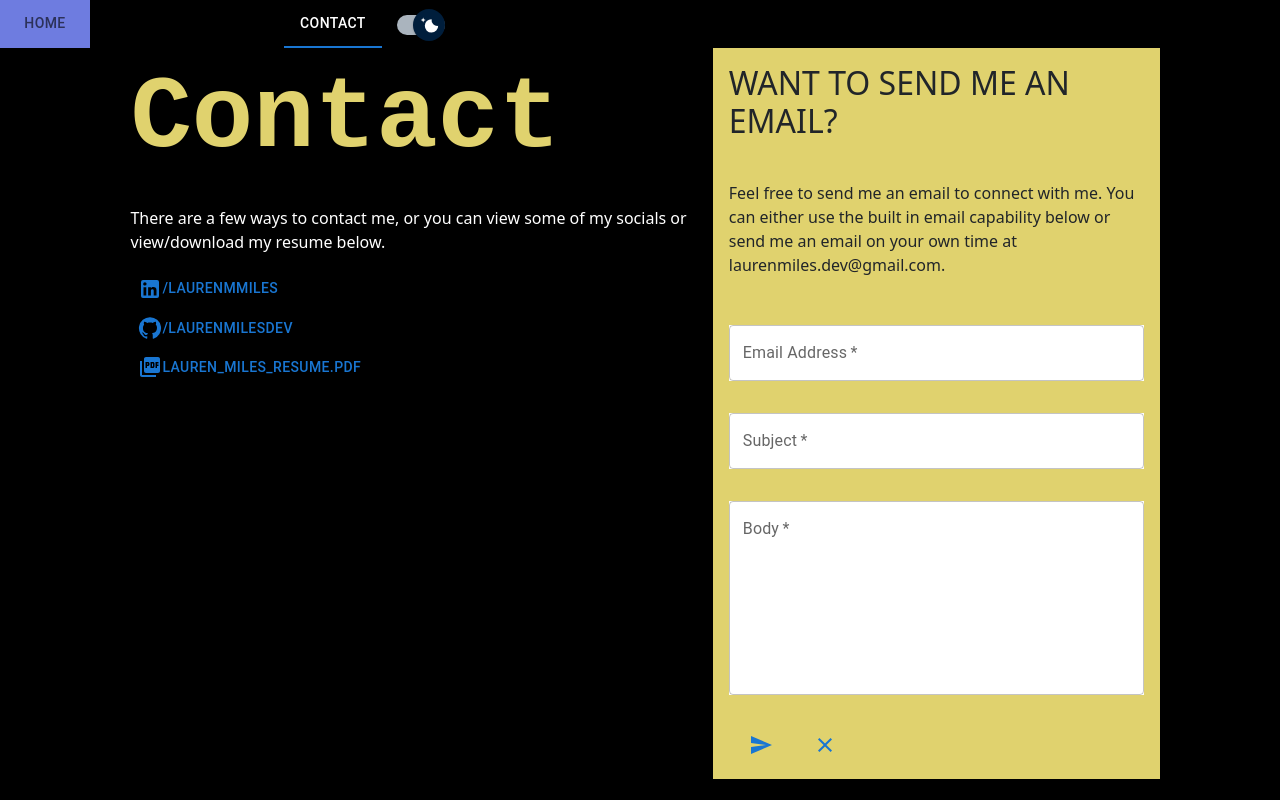
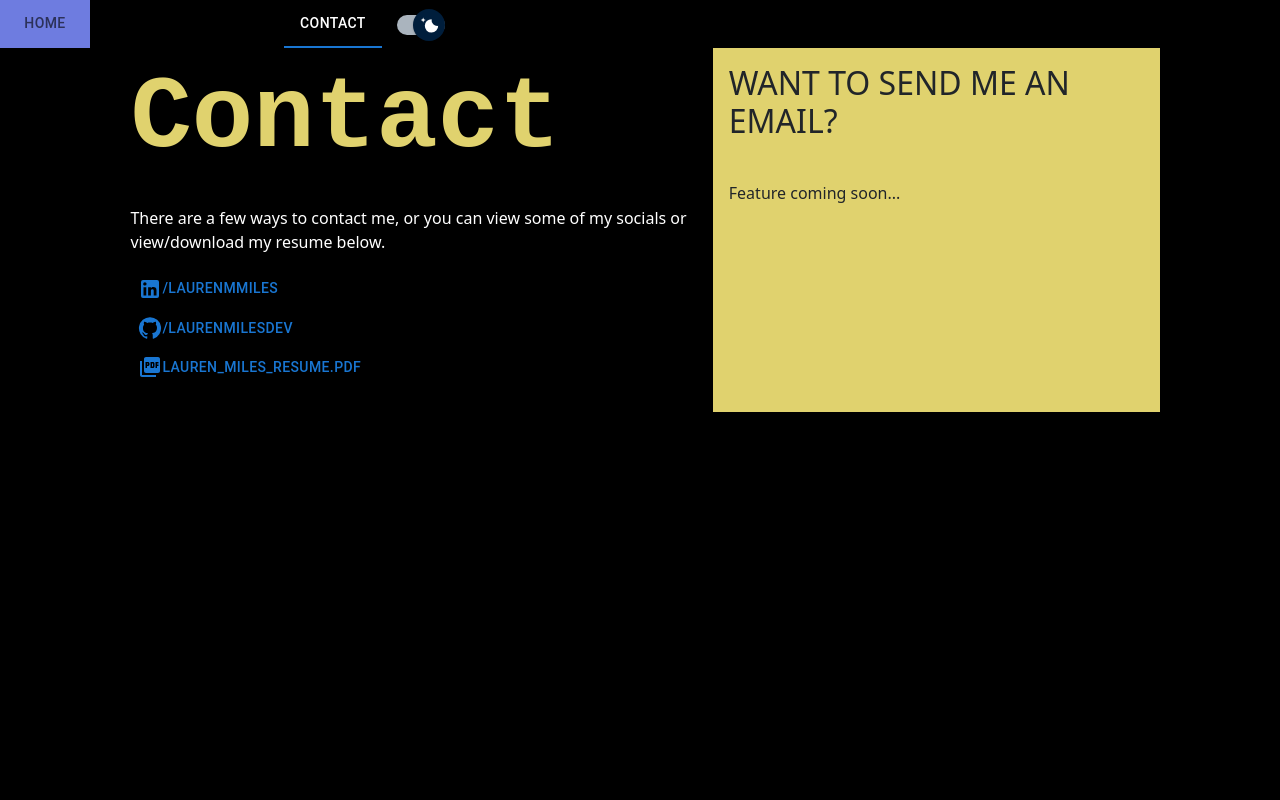
Before and after one commit to laurenmilesdev/portfolio, a Next.js app: page / in a window 1280 px wide. Both pictures are taken after a click on the tab "CONTACT". Built offline with nearby package versions, Linux system fonts and the light colour scheme; a web font is replaced by a local one.

Commit message:
Broke out EmailForm into own component

```diff
--- a/src/components/contact/Email.tsx
+++ b/src/components/contact/Email.tsx
@@ -1,14 +1,4 @@
-import { useState } from 'react';
-import { Button, TextField } from '@mui/material';
-import SendIcon from '@mui/icons-material/Send';
-import ClearIcon from '@mui/icons-material/Clear';
-
-import EmailService from '../../services/email-service';
-import EmailType from '../../types/contact/email';
-import TextFieldType from '../../types/component-helpers/text-field';
-import * as EmailTextFieldConstant from '../../constants/email-text-field-type';
-
-import styles from './Email.module.css';
+import EmailForm from './EmailForm';
 
 type Props = {
   subtitle: string;
@@ -16,93 +6,18 @@ type Props = {
 };
 
 export default function Email(props: Props): JSX.Element {
-  const [email, setEmail] = useState(new EmailType('laurenmiles.dev@gmail.com', '', '', ''));
-  const [fromError, setFromError] = useState(false);
-  const [subjectError, setSubjectError] = useState(false);
-  const [bodyError, setBodyError] = useState(false);
-  const fields = [
-    new TextFieldType('from', 'email', email.from, 'Email Address', 'email address'),
-    new TextFieldType('subject', 'text', email.subject, 'Subject', 'subject'),
-    new TextFieldType('body', 'text', email.body, 'Body', 'body'),
-  ];
-
-  function handleChange(e: any) {
-    const { id, value } = e.target;
-    const valueEmpty = value === '';
-
-    setEmail((prev) => ({
-      ...prev,
-      [id]: value,
-    }));
-
-    if (fromError && id === EmailTextFieldConstant.from && !valueEmpty) setFromError(false);
-    if (subjectError && id === EmailTextFieldConstant.subject && !valueEmpty)
-      setSubjectError(false);
-    if (bodyError && id === EmailTextFieldConstant.body && !valueEmpty) setBodyError(false);
-  }
-
-  function formValidation() {
-    const isFromValid = email.from !== '';
-    const isSubjectValid = email.subject !== '';
-    const isBodyValid = email.body !== '';
-
-    if (isFromValid && isSubjectValid && isBodyValid) return true;
-
-    if (!isFromValid) setFromError(true);
-    if (!isSubjectValid) setSubjectError(true);
-    if (!isBodyValid) setBodyError(true);
-
-    return false;
-  }
-
-  function submit(e: any) {
-    e.preventDefault();
-
-    const formIsValid = formValidation();
-
-    if (formIsValid) {
-      new EmailService().send(email);
-    }
-  }
-
   return (
-    <form onSubmit={(e: any) => submit(e)}>
     <div className="col-md-12 email-container">
       <div className="col-md-12 p-3">
         <h2>{props.subtitle.toUpperCase()}</h2>
       </div>
+
       <div className="col-md-12 p-3">
-          <p>{props.description}</p>
+        {/* <p>{props.description}</p> */}
+        <p>Feature coming soon...</p>
       </div>
-        {fields.map((field) => (
-          <div className="col-md-12 p-3" key={field.id} data-testid={field.id}>
-            <TextField
-              id={field.id}
-              type={field.type}
-              value={field.value}
-              label={field.label}
-              onChange={handleChange}
-              className={styles['text-field']}
-              placeholder={field.placeholder}
-              fullWidth
-              required
-              multiline={field.isBody}
-              rows={field.isBody ? 7 : 1}
-              error={
-                field.id === 'from' ? fromError : field.id === 'subject' ? subjectError : bodyError
-              }
-            />
+
+      {/* <EmailForm /> */}
     </div>
-        ))}
-        <div className="col-md-12 p-3">
-          <Button onClick={submit} className="btn-primary">
-            <SendIcon />
-          </Button>
-          <Button className="btn-warn">
-            <ClearIcon />
-          </Button>
-        </div>
-      </div>
-    </form>
   );
 }
--- /dev/null
+++ b/src/components/contact/EmailForm.tsx
@@ -0,0 +1,100 @@
+import { useState } from 'react';
+import { Button, TextField } from '@mui/material';
+import SendIcon from '@mui/icons-material/Send';
+import ClearIcon from '@mui/icons-material/Clear';
+import TextFieldType from '../../types/component-helpers/text-field';
+import EmailType from '../../types/contact/email';
+import EmailTextFieldConstant from '../../constants/email-text-field-type';
+
+import EmailService from '../../services/email-service';
+
+import styles from './EmailForm.module.css';
+
+export default function EmailForm() {
+  const [email, setEmail] = useState(new EmailType('laurenmiles.dev@gmail.com', '', '', ''));
+  const [fromError, setFromError] = useState(false);
+  const [subjectError, setSubjectError] = useState(false);
+  const [bodyError, setBodyError] = useState(false);
+  const fields = [
+    new TextFieldType('from', 'email', email.from, 'Email Address', 'email address'),
+    new TextFieldType('subject', 'text', email.subject, 'Subject', 'subject'),
+    new TextFieldType('body', 'text', email.body, 'Body', 'body'),
+  ];
+
+  function handleChange(event: any) {
+    const { id, value } = event.target;
+    const valueEmpty = value === '';
+
+    setEmail((prev) => ({
+      ...prev,
+      [id]: value,
+    }));
+
+    if (fromError && id === EmailTextFieldConstant.FROM && !valueEmpty) setFromError(false);
+    if (subjectError && id === EmailTextFieldConstant.SUBJECT && !valueEmpty)
+      setSubjectError(false);
+    if (bodyError && id === EmailTextFieldConstant.BODY && !valueEmpty) setBodyError(false);
+  }
+
+  function formValidation() {
+    const isFromValid = email.from !== '';
+    const isSubjectValid = email.subject !== '';
+    const isBodyValid = email.body !== '';
+
+    if (isFromValid && isSubjectValid && isBodyValid) return true;
+
+    if (!isFromValid) setFromError(true);
+    if (!isSubjectValid) setSubjectError(true);
+    if (!isBodyValid) setBodyError(true);
+
+    return false;
+  }
+
+  function submit(event: any) {
+    event.preventDefault();
+
+    const formIsValid = formValidation();
+
+    if (formIsValid) {
+      new EmailService().send(email);
+    }
+  }
+
+  return (
+    <form onSubmit={(event: any) => submit(event)}>
+      {fields.map((field) => (
+        <div className="col-md-12 p-3" key={field.id} data-testid={field.id}>
+          <TextField
+            id={field.id}
+            type={field.type}
+            value={field.value}
+            label={field.label}
+            onChange={handleChange}
+            className={styles['text-field']}
+            placeholder={field.placeholder}
+            fullWidth
+            required
+            multiline={field.isBody}
+            rows={field.isBody ? 7 : 1}
+            error={
+              field.id === EmailTextFieldConstant.FROM
+                ? fromError
+                : field.id === EmailTextFieldConstant.SUBJECT
+                ? subjectError
+                : bodyError
+            }
+          />
+        </div>
+      ))}
+
+      <div className="col-md-12 p-3">
+        <Button onClick={submit} className="btn-primary">
+          <SendIcon />
+        </Button>
+        <Button className="btn-warn">
+          <ClearIcon />
+        </Button>
+      </div>
+    </form>
+  );
+}
--- a/src/constants/email-text-field-type.ts
+++ b/src/constants/email-text-field-type.ts
@@ -1,4 +1,9 @@
-export const to = 'to';
-export const from = 'from';
-export const subject = 'subject';
-export const body = 'body';
+export default class EmailTextFieldTypeConstants {
+  static readonly TO: string = 'to';
+
+  static readonly FROM: string = 'from';
+
+  static readonly SUBJECT: string = 'subject';
+
+  static readonly BODY: string = 'body';
+}
```
Also changed, not shown: src/components/contact/EmailForm.module.css (renamed from src/components/contact/Email.module.css). Lines whose indentation alone changed are shown as unchanged.
